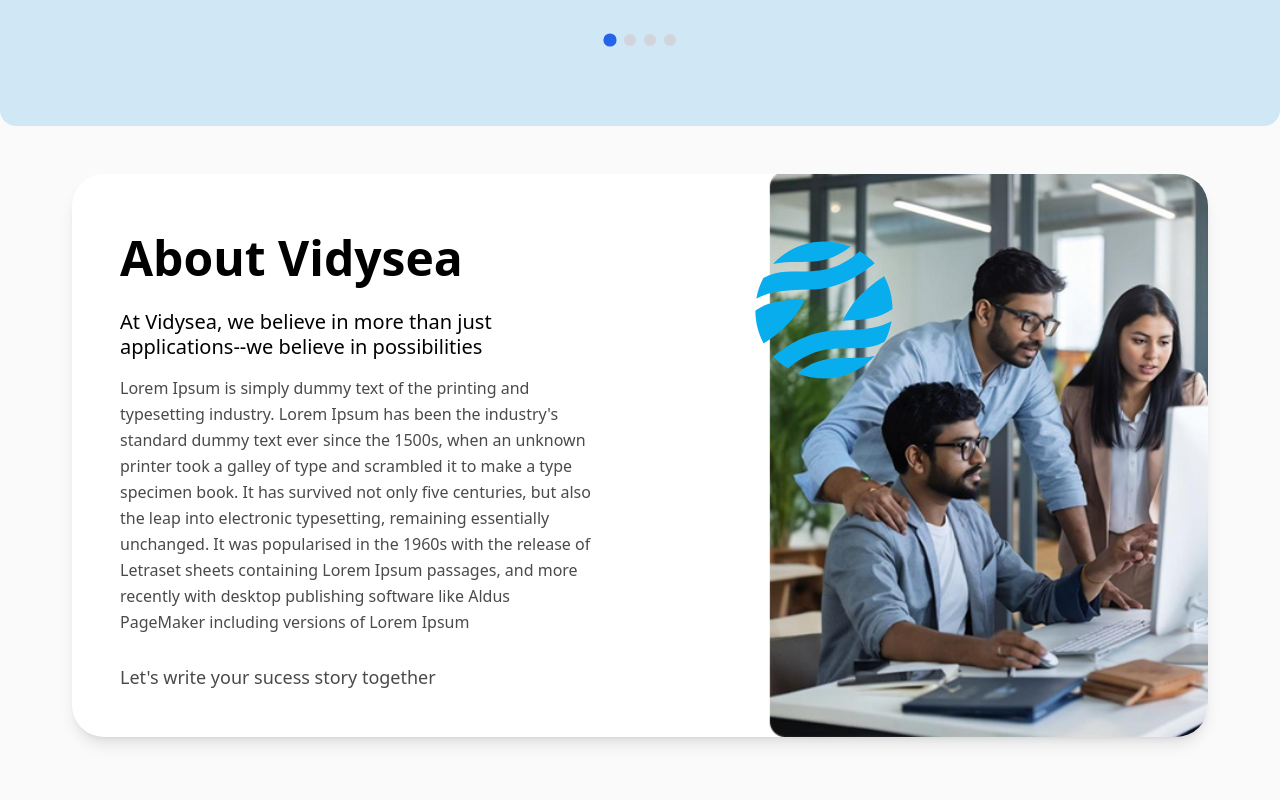
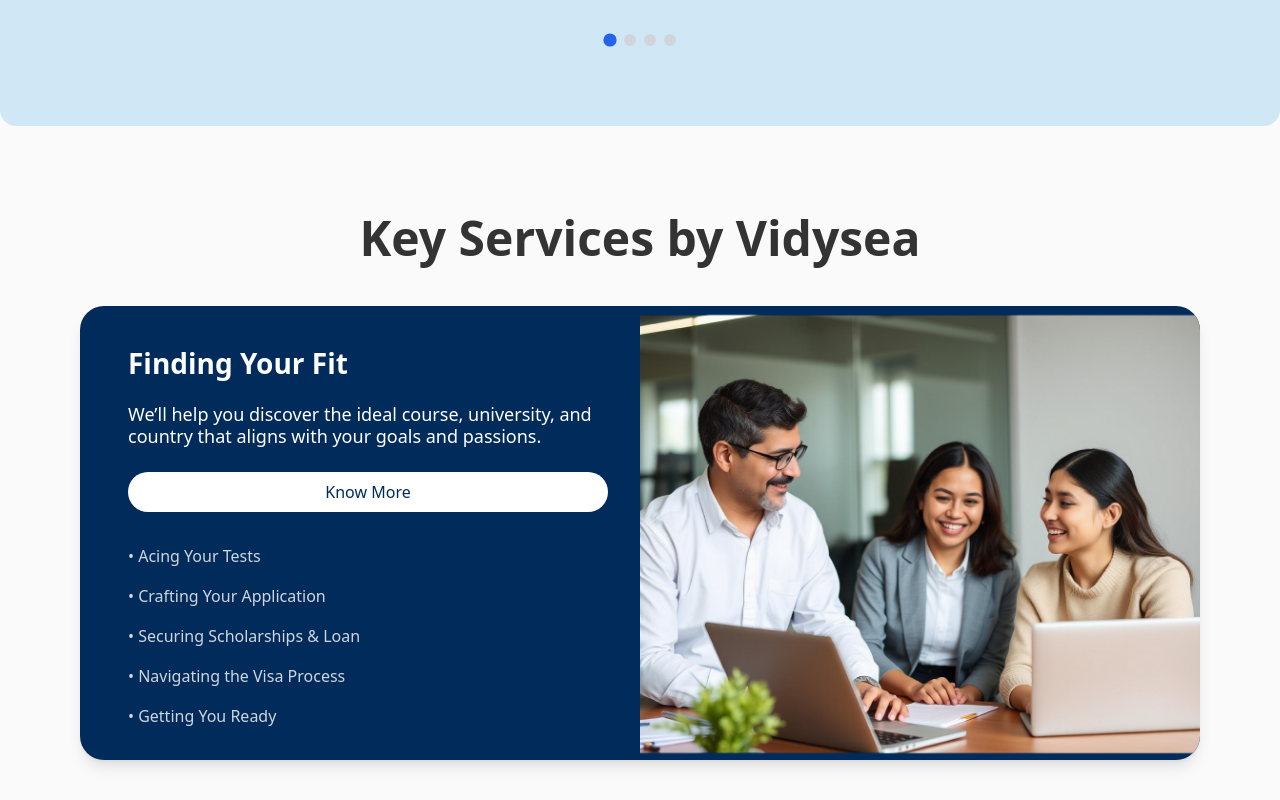
Before and after one commit to girishc24/vidysea, a React (Vite) app: page / in a window 1280 px wide. Shown: the part 2740-3540 px from the top of the page. Built offline with nearby package versions, Linux system fonts and the light colour scheme; the HTML template or start-up script is replaced by a standard one.

Commit message:
updated a app.jsx

```diff
--- a/src/App.jsx
+++ b/src/App.jsx
@@ -1,6 +1,6 @@
 import {Hero, Product, Journey, Services, Testimonials, Students, Aboutus, Media, Faq, Subscribe, Footer} from './sections'
 import Nav from './components/Nav';
-// import KeyServicesNew from './sections/KeyServices';
+import KeyServicesNew from './sections/KeyServices';
 
 const App = () => {
 
@@ -28,9 +28,9 @@
             <Students/>
         </section>
 
-        {/* <section className="px-[3.5rem] py-7 max-sm:p-0">
+        <section className="px-[3.5rem] py-7 max-sm:p-0">
             <KeyServicesNew/>
-        </section> */}
+        </section>
 
         <section className="px-[3.5rem] pt-0 pb-0 max-sm:p-0">
             <Aboutus/>
```
